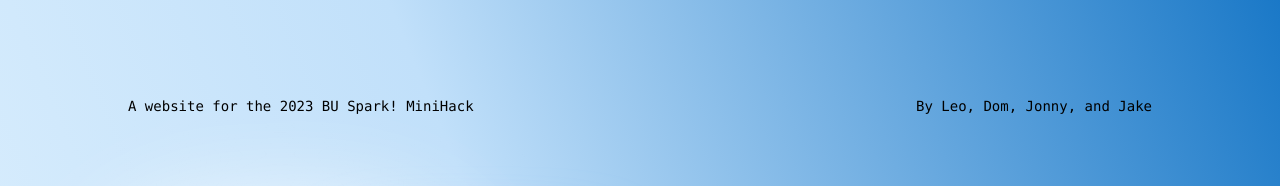
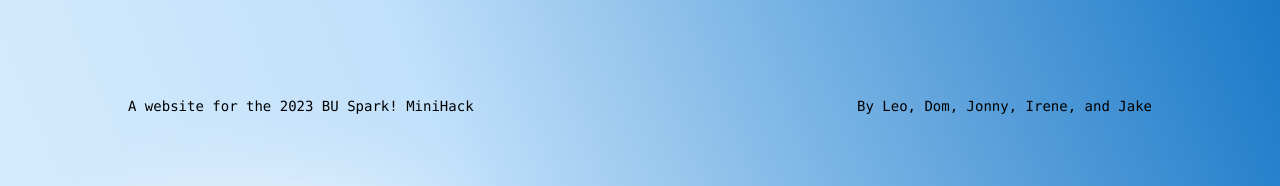
Before and after one commit to LeoMattosMartins/MiniHackaton, a Next.js app: page / in a window 1280 px wide. Shown: the top 186 px of the page. Built offline with nearby package versions, Linux system fonts and the light colour scheme.

Commit message:
Update page.tsx

```diff
--- a/app/page.tsx
+++ b/app/page.tsx
@@ -15,7 +15,7 @@ export default function Home() {
             target="_blank"
             rel="noopener noreferrer"
           >
-            By Leo, Dom, Jonny, and Jake{" "}
+            By Leo, Dom, Jonny, Irene, and Jake{" "}
 
           </a>
         </div>
```
